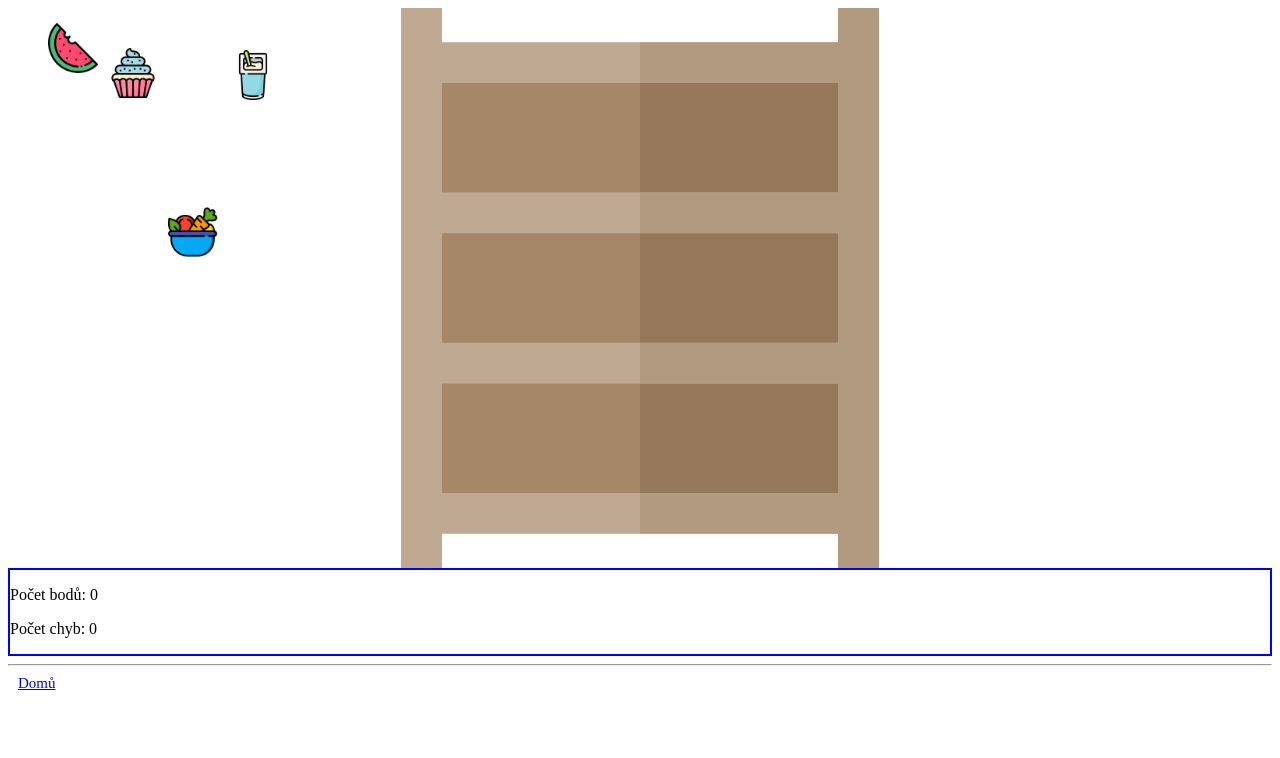
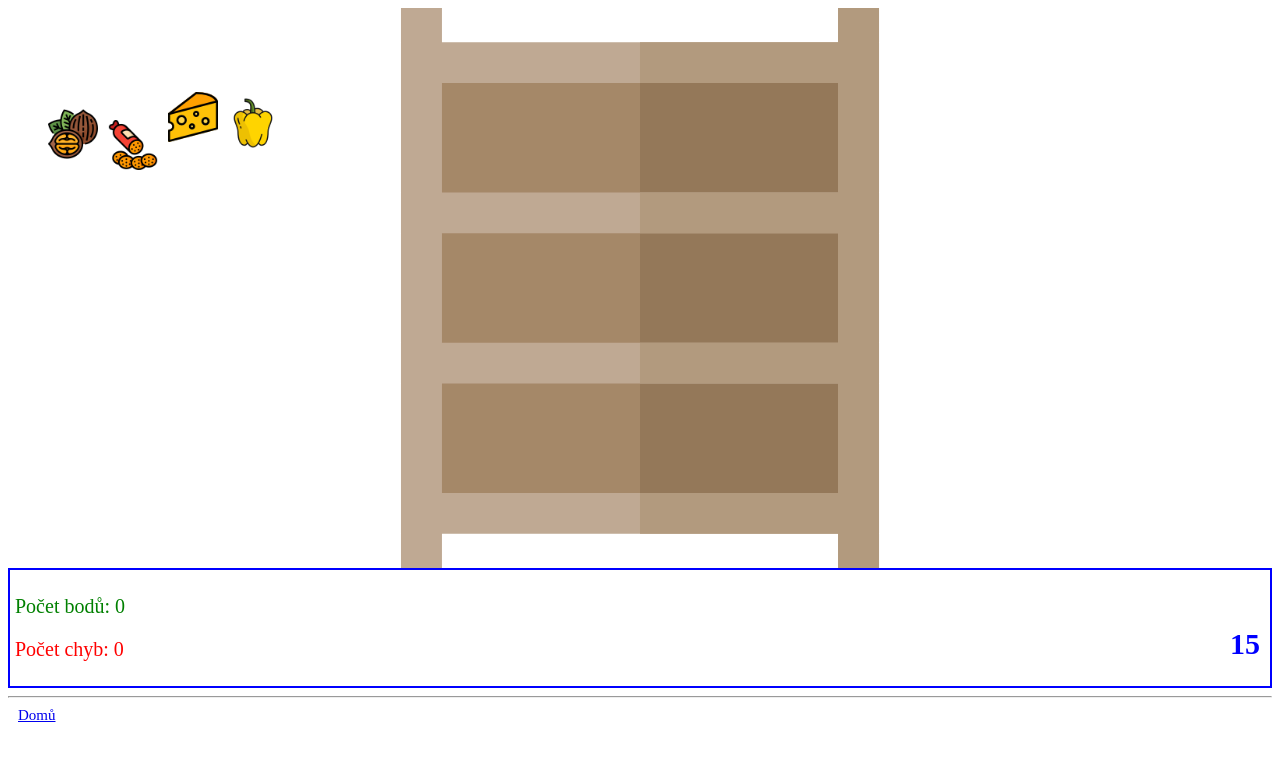
Before and after one commit to AnickaVargova/recepty-hrave-a-zdrave, a Vue app in the folder finalni-projekt/: page /hra1 in a window 1280 px wide. Shown: the top 758 px of the page. Built offline with nearby package versions, Linux system fonts and the light colour scheme.

Commit message:
Vylepšení hry1

```diff
--- a/finalni-projekt/src/views/Hra1.vue
+++ b/finalni-projekt/src/views/Hra1.vue
@@ -38,8 +38,15 @@
       <img src="./../assets/ikony/shelf-1.svg" />
     </div>
     <div id="vysledek">
-      <p>Počet bodů: {{ pocetBodu }}</p>
-      <p>Počet chyb: {{ pocetChyb }}</p>
+      <div v-if="konecHry">
+        <p>{{ vysledek }}</p>
+        <button v-on:click="zacitHru">Hrát znovu?</button>
+      </div>
+      <div id="prehled" v-else>
+        <p id="body">Počet bodů: {{ pocetBodu }}</p>
+        <p id="chyby">Počet chyb: {{ pocetChyb }}</p>
+        <div id="minutka">{{minutka}}</div>
+      </div>
     </div>
   </div>
 </template>
@@ -56,7 +63,20 @@ export default {
       jidlo4: null,
       pocetBodu: 0,
       pocetChyb: 0,
+      interval1: null,
+      interval2: null,
+      interval3: null,
+      interval4: null,
+      konecHry: false,
+      minutka: 20,
+      intervalMinutka: null,
     };
+  },
+  computed: {
+    vysledek() {
+      return `Výborně! Tvůj počet bodů: ${this.pocetBodu}`;
+      //dodelat funkci na sklonovani: bod, body, bodu
+    },
   },
   methods: {
     vratIkonu1() {
@@ -82,7 +102,7 @@ export default {
 
     posunIkonu1() {
       if (this.jidlo1.posunOsaY < 220) {
-        this.jidlo1.posunOsaY += Math.floor(Math.random() * 10);
+        this.jidlo1.posunOsaY += Math.random() * 1.5; //rychlost se zvysi nasobenim, 1 je minimalni, 2 je maximalni
       } else {
         this.vratIkonu1();
         this.jidlo1.posunOsaY = 0;
@@ -91,7 +111,7 @@ export default {
 
     posunIkonu2() {
       if (this.jidlo2.posunOsaY < 220) {
-        this.jidlo2.posunOsaY += Math.floor(Math.random() * 10);
+        this.jidlo2.posunOsaY += Math.random() * 1.5;
       } else {
         this.vratIkonu2();
         this.jidlo2.posunOsaY = 0;
@@ -99,7 +119,7 @@ export default {
     },
     posunIkonu3() {
       if (this.jidlo3.posunOsaY < 220) {
-        this.jidlo3.posunOsaY += Math.floor(Math.random() * 10);
+        this.jidlo3.posunOsaY += Math.random() * 1.5;
       } else {
         this.vratIkonu3();
         this.jidlo3.posunOsaY = 0;
@@ -107,57 +127,98 @@ export default {
     },
     posunIkonu4() {
       if (this.jidlo4.posunOsaY < 220) {
-        this.jidlo4.posunOsaY += Math.floor(Math.random() * 10);
+        this.jidlo4.posunOsaY += Math.random() * 1.5;
       } else {
         this.vratIkonu4();
         this.jidlo4.posunOsaY = 0;
       }
     },
 
+    sekundaDolu(){
+      this.minutka--;
+    },
+
+    odectiSekundu(){
+      this.intervalMinutka = setInterval(this.sekundaDolu, 1000);
+    },
+
+
     pohybujIkonou1() {
-      setInterval(this.posunIkonu1, 100);
+      this.interval1 = setInterval(this.posunIkonu1, 5);
+      //na 5 nesahat, jinak je pohyb trhany
     },
     pohybujIkonou2() {
-      setInterval(this.posunIkonu2, 100);
+      this.interval2 = setInterval(this.posunIkonu2, 5);
     },
     pohybujIkonou3() {
-      setInterval(this.posunIkonu3, 100);
+      this.interval3 = setInterval(this.posunIkonu3, 5);
     },
     pohybujIkonou4() {
-      setInterval(this.posunIkonu4, 100);
+      this.interval4 = setInterval(this.posunIkonu4, 5);
     },
 
     priKliknuti1() {
+      if (!this.konecHry) {
         if (this.jidlo1.zdrave) {
           this.pocetBodu++;
         } else {
           this.pocetChyb++;
         }
+        this.vratIkonu1();
+        this.jidlo1.posunOsaY = 0;
+      }
     },
+
     priKliknuti2() {
+      if (!this.konecHry) {
         if (this.jidlo2.zdrave) {
           this.pocetBodu++;
         } else {
           this.pocetChyb++;
         }
+        this.vratIkonu2();
+        this.jidlo2.posunOsaY = 0;
+      }
     },
+
     priKliknuti3() {
+      if (!this.konecHry) {
         if (this.jidlo3.zdrave) {
           this.pocetBodu++;
         } else {
           this.pocetChyb++;
         }
+        this.vratIkonu3();
+        this.jidlo3.posunOsaY = 0;
+      }
     },
+
     priKliknuti4() {
+      if (!this.konecHry) {
         if (this.jidlo4.zdrave) {
           this.pocetBodu++;
         } else {
           this.pocetChyb++;
         }
-    },
+        this.vratIkonu4();
+        this.jidlo4.posunOsaY = 0;
+      }
     },
 
-  created() {
+    citacCasu() {
+      clearInterval(this.interval1);
+      clearInterval(this.interval2);
+      clearInterval(this.interval3);
+      clearInterval(this.interval4);
+      clearInterval(this.intervalMinutka);
+      this.minutka = 20;
+      this.konecHry = true;
+    },
+
+    zacitHru() {
+      this.pocetBodu = 0;
+      this.pocetChyb = 0;
+      this.konecHry = false;
       this.vratIkonu1();
       this.vratIkonu2();
       this.vratIkonu3();
@@ -166,6 +227,13 @@ export default {
       this.pohybujIkonou2();
       this.pohybujIkonou3();
       this.pohybujIkonou4();
+      this.odectiSekundu();
+      setTimeout(this.citacCasu, 20000);
+    },
+  },
+
+  created() {
+    this.zacitHru();
   },
 };
 </script>
@@ -227,5 +295,31 @@ export default {
 
 #vysledek {
   border: 2px solid blue;
+  font-size: 20px;
+  padding: 5px;
+}
+
+#body {
+  color: green;
+  font-size: 20px;
+}
+
+#chyby {
+  color: red;
+  font-size: 20px;
+}
+
+#prehled {
+  position: relative;
+}
+
+#minutka {
+  position: absolute;
+  bottom: 0;
+  right: 0;
+  margin-right: 5px;
+  font-size: 30px;
+  font-weight: bold;
+  color: blue;
 }
 </style>
```
Lines whose indentation alone changed are shown as unchanged.
